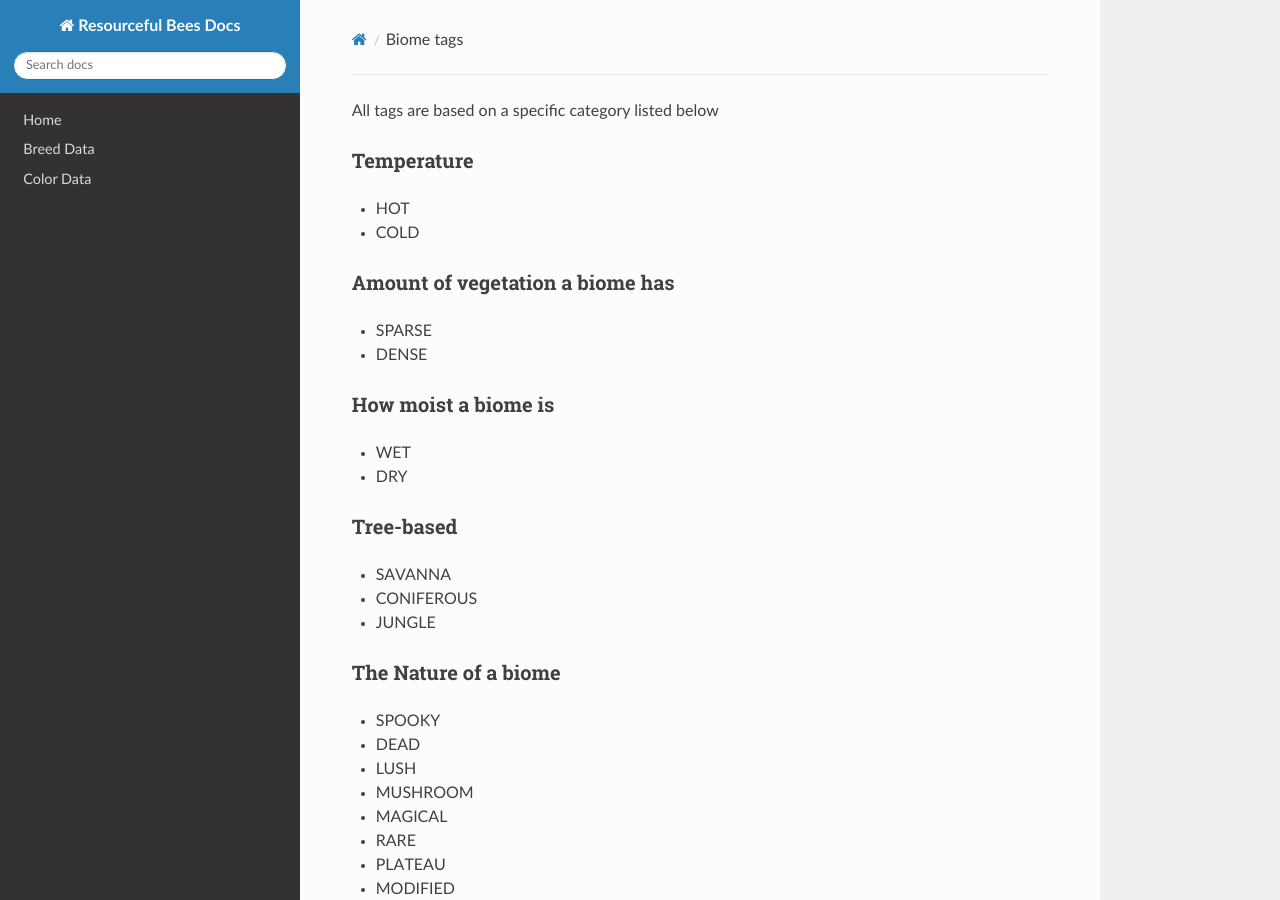
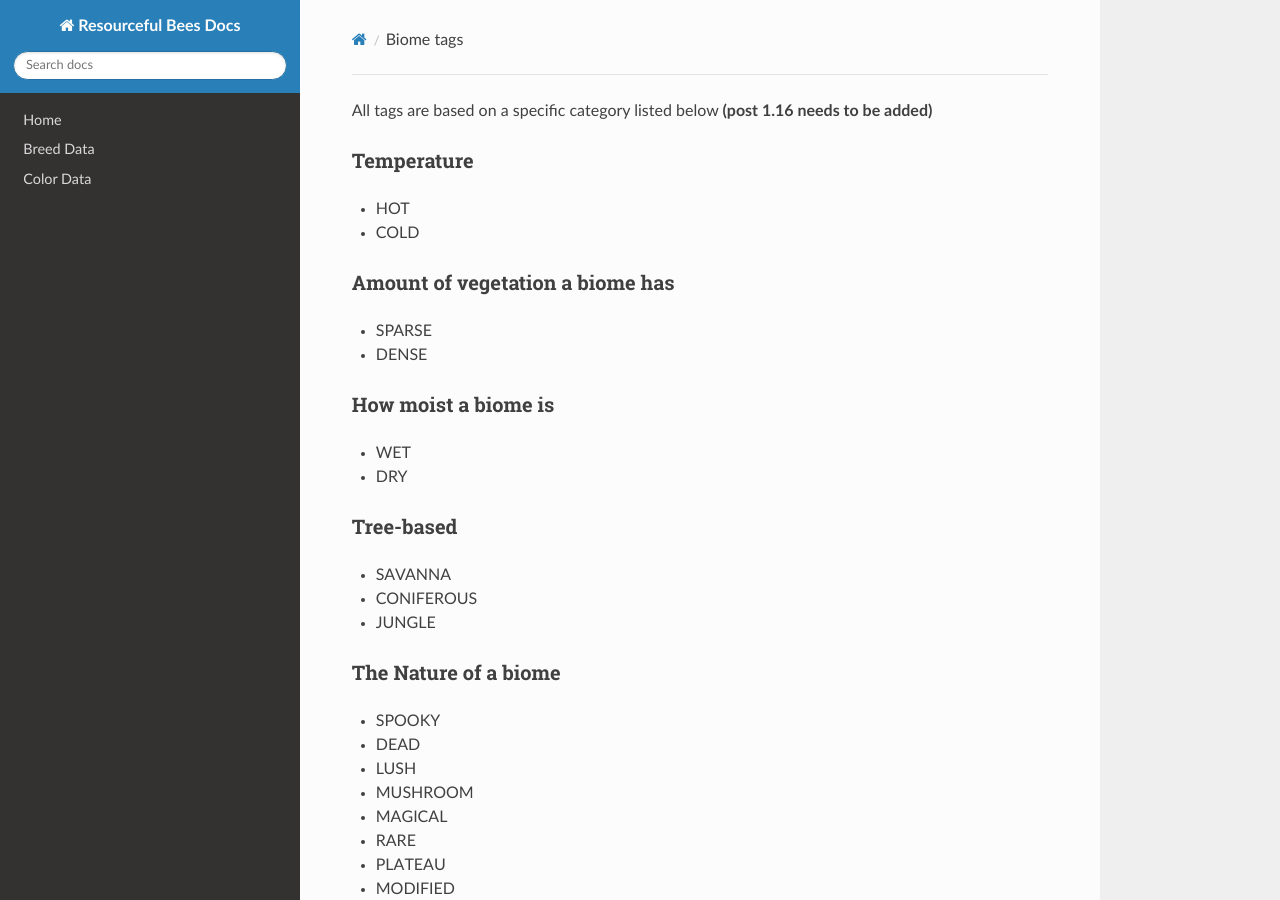
Before and after one commit to Team-Resourceful/ResourcefulBeesDocs, an MkDocs documentation site: the page built from docs/dictionary_data/biome_tags.md, in a window 1280 px wide and 900 px high. Built offline with MkDocs 1.6.1, drawn with Linux system fonts in a browser that asks for light colours; nearby versions of some CDN libraries.

Commit message:
docs/dictionary_data/biome_tags.md updated from https://stackedit.io/

```diff
--- a/docs/dictionary_data/biome_tags.md
+++ b/docs/dictionary_data/biome_tags.md
@@ -1,4 +1,4 @@
-All tags are based on a specific category listed below
+All tags are based on a specific category listed below **(post 1.16 needs to be added)**
 ### Temperature
 * HOT
 * COLD
@@ -41,7 +41,7 @@ All tags are based on a specific category listed below
 # Vanilla Biomes with associated tags
 
 | Biome         | Tags          |
-| ------------- |:-------------:|
+| ------------- |:--------------|
 | Ocean         | OCEAN, OVERWORLD     |
 | Plains        | PLAINS, OVERWORLD|
 | Desert | HOT, DRY, SANDY, OVERWORLD|
```
Also changed, not shown: other parts of docs/dictionary_data/biome_tags.md (+1 -1 lines).
